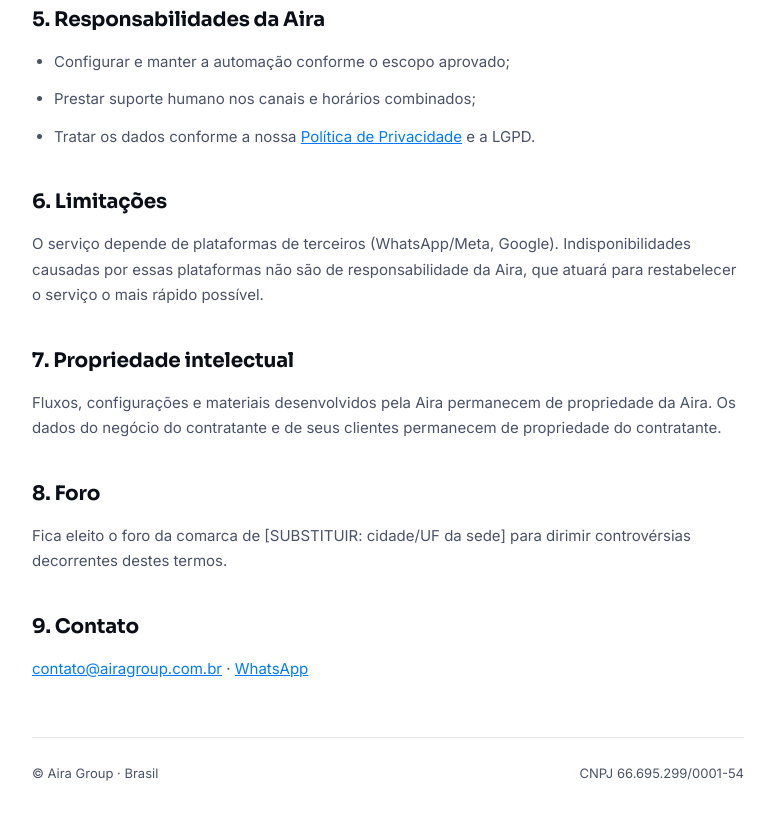
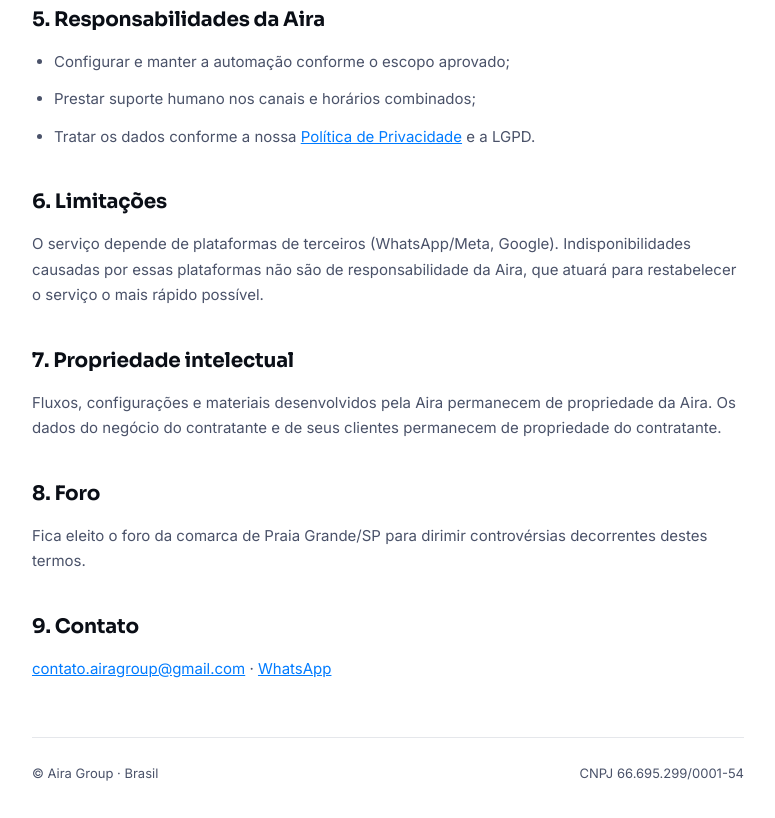
Before and after one commit to airagroup-max/aira-site, a plain HTML site: page termos.html in a window 1280 px wide. Shown: the part 1186-2004 px from the top of the page, without its empty margins (252-1027 px from the left). Drawn offline with Linux system fonts and the light colour scheme.

Commit message:
Update termos.html

```diff
--- a/termos.html
+++ b/termos.html
@@ -32,7 +32,7 @@
 <div class="wrap">
   <a class="back" href="index.html">← Voltar para o site</a>
   <h1>Termos de Uso</h1>
-  <p class="updated">Última atualização: [SUBSTITUIR: data de publicação]</p>
+  <p class="updated">Última atualização: 09 de junho de 2026</p>
 
   <p>Estes termos regulam a contratação e o uso dos serviços de automação de atendimento via WhatsApp prestados pela Aira Group ("Aira"), CNPJ 66.695.299/0001-54. Ao contratar, você concorda com as condições abaixo.</p>
 
@@ -74,10 +74,10 @@
   <p>Fluxos, configurações e materiais desenvolvidos pela Aira permanecem de propriedade da Aira. Os dados do negócio do contratante e de seus clientes permanecem de propriedade do contratante.</p>
 
   <h2>8. Foro</h2>
-  <p>Fica eleito o foro da comarca de [SUBSTITUIR: cidade/UF da sede] para dirimir controvérsias decorrentes destes termos.</p>
+  <p>Fica eleito o foro da comarca de Praia Grande/SP para dirimir controvérsias decorrentes destes termos.</p>
 
   <h2>9. Contato</h2>
-  <p><a href="mailto:contato@airagroup.com.br">contato@airagroup.com.br</a> · <a href="https://wa.me/5513981523082">WhatsApp</a></p>
+  <p><a href="mailto:contato.airagroup@gmail.com">contato.airagroup@gmail.com</a> · <a href="https://wa.me/5513981523082">WhatsApp</a></p>
 
   <footer>
     <span>© Aira Group · Brasil</span>
```
